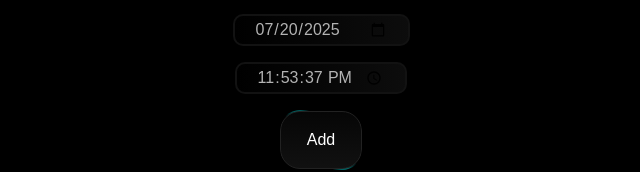
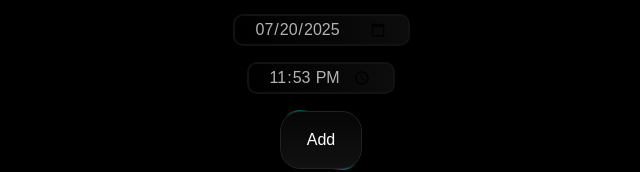
Before and after one commit to TheAhmedDiaa/to-do2, a React (Vite) app in the folder To-Do2/: page / in a window 1280 px wide. Shown: the part 128-300 px from the top of the page, without its empty margins (319-959 px from the left). Built offline with nearby package versions, Linux system fonts and the light colour scheme.

Commit message:
fixed the time

```diff
--- a/To-Do2/src/Input.jsx
+++ b/To-Do2/src/Input.jsx
@@ -13,18 +13,18 @@ function Input() {
     let newDate = document.getElementById("date").value;
     let newTask = document.getElementById("task").value;
     let newTime = document.getElementById("time").value;
-    let todayDate = new Date().toISOString().split("T")[0];
+    let todayDate = new Date().toTimeString().split(" ")[0];
     let id = tasks.length;
 
     if (
       newTask.trim() == "" ||
       new Date(newDate) < new Date(todayDate) ||
-      newTime < new Date().toISOString().split("T")[1].split(".")[0]
+      newTime < new Date().toTimeString().split(" ")[0]
     ) {
       open();
       console.log(
         `${newDate}, ${todayDate}, ${newTime}, ${
-          new Date().toISOString().split("T")[1].split(".")[0]
+          new Date().toTimeString().split(" ")[0]
         }`
       );
       return;
@@ -201,7 +201,11 @@ function Input() {
         <input
           id="time"
           type="time"
-          defaultValue={new Date().toISOString().split("T")[1].split(".")[0]}
+          defaultValue={new Date().toLocaleTimeString("en-US", {
+            hour12: false,
+            hour: "2-digit",
+            minute: "2-digit",
+          })}
         ></input>
         <StarPorder
           as="button"
```
